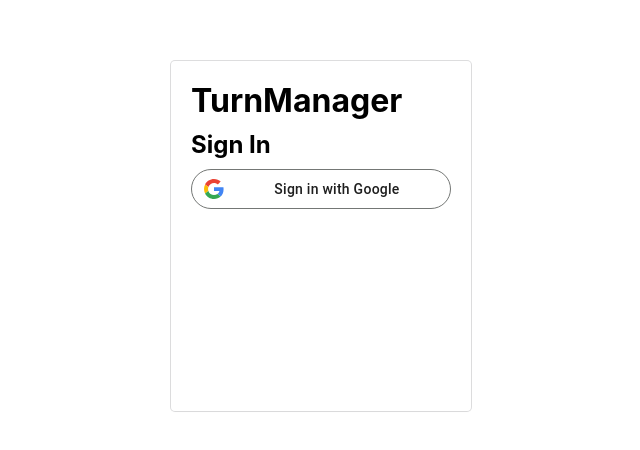
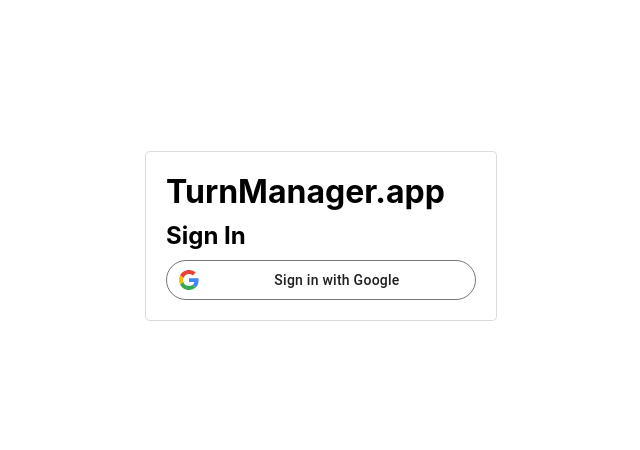
Before and after one commit to sammypham/turn-manager, a React (Create React App) app: page /login in a window 1280 px wide. Shown: the part 164-614 px from the top of the page, without its empty margins (319-959 px from the left). Built offline with nearby package versions, Linux system fonts and the light colour scheme; no server answers.

Commit message:
change icon

```diff
--- a/src/pages/Login/Login.css
+++ b/src/pages/Login/Login.css
@@ -8,8 +8,8 @@
     padding: 20px;
     box-shadow: var(--border-box-shadow);
     border-radius: var(--border-radius-small);
-    min-height: 350px;
-    min-width: 300px;
+    width: 100%;
+    max-width: 350px;
 }
 
 .login-container .login-title {
--- a/src/pages/Login/Login.js
+++ b/src/pages/Login/Login.js
@@ -1,19 +1,16 @@
 import "./Login.css"
 import GoogleIcon from "../../components/GoogleIcon/GoogleIcon.js";
-
 
 const Login = () => {
     return (
         <div className="login-container">
             <div className="login-title">
-                TurnManager
+                TurnManager.app
             </div>
             <div className="login-header">
                 Sign In
             </div>
-            <GoogleIcon href="http://localhost:4000/auth/google">
-
-                </GoogleIcon>
+            <GoogleIcon href="http://localhost:4000/auth/google" />
         </div>
     );
 };
```
Also changed, not shown: 1 other file (tests, documents, lock files or other folders).
